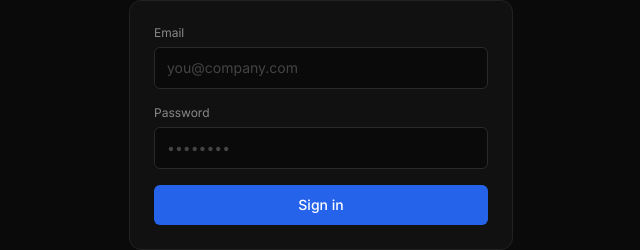
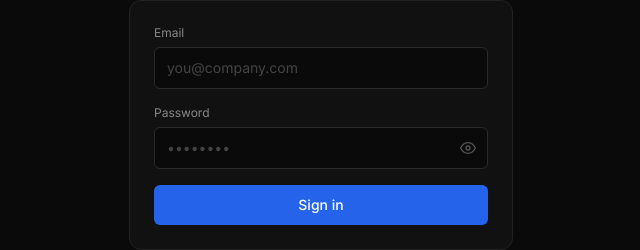
Before and after one commit to anku5265/iceberg-database, a React (Vite) app in the folder qora-dashboard/: page /login in a window 1280 px wide. Shown: the part 301-551 px from the top of the page, without its empty margins (319-959 px from the left). Built offline with nearby package versions, Linux system fonts and the light colour scheme; no server answers.

Commit message:
feat: add password toggle to login

```diff
--- a/qora-dashboard/src/pages/Login.jsx
+++ b/qora-dashboard/src/pages/Login.jsx
@@ -4,6 +4,7 @@
 export default function Login() {
   const [email, setEmail] = useState('')
   const [password, setPassword] = useState('')
+  const [showPassword, setShowPassword] = useState(false)
   const [error, setError] = useState('')
   const [loading, setLoading] = useState(false)
   const navigate = useNavigate()
@@ -62,11 +63,20 @@
           </div>
           <div>
             <label className="text-[#888] text-xs mb-1.5 block">Password</label>
-            <input
-              type="password" required value={password} onChange={e => setPassword(e.target.value)}
-              placeholder="••••••••"
-              className="w-full bg-[#0a0a0a] border border-[#2a2a2a] rounded-md px-3 py-2.5 text-white text-sm focus:outline-none focus:border-blue-600 placeholder-[#444]"
-            />
+            <div className="relative">
+              <input
+                type={showPassword ? 'text' : 'password'} required value={password} onChange={e => setPassword(e.target.value)}
+                placeholder="••••••••"
+                className="w-full bg-[#0a0a0a] border border-[#2a2a2a] rounded-md px-3 py-2.5 pr-10 text-white text-sm focus:outline-none focus:border-blue-600 placeholder-[#444]"
+              />
+              <button type="button" onClick={() => setShowPassword(!showPassword)}
+                className="absolute right-3 top-1/2 -translate-y-1/2 text-[#555] hover:text-[#aaa] transition">
+                {showPassword
+                  ? <svg width="16" height="16" fill="none" stroke="currentColor" strokeWidth="2" viewBox="0 0 24 24"><path d="M17.94 17.94A10.07 10.07 0 0 1 12 20c-7 0-11-8-11-8a18.45 18.45 0 0 1 5.06-5.94M9.9 4.24A9.12 9.12 0 0 1 12 4c7 0 11 8 11 8a18.5 18.5 0 0 1-2.16 3.19m-6.72-1.07a3 3 0 1 1-4.24-4.24"/><line x1="1" y1="1" x2="23" y2="23"/></svg>
+                  : <svg width="16" height="16" fill="none" stroke="currentColor" strokeWidth="2" viewBox="0 0 24 24"><path d="M1 12s4-8 11-8 11 8 11 8-4 8-11 8-11-8-11-8z"/><circle cx="12" cy="12" r="3"/></svg>
+                }
+              </button>
+            </div>
           </div>
           {error && <p className="text-red-400 text-xs">{error}</p>}
           <button type="submit" disabled={loading}
```
